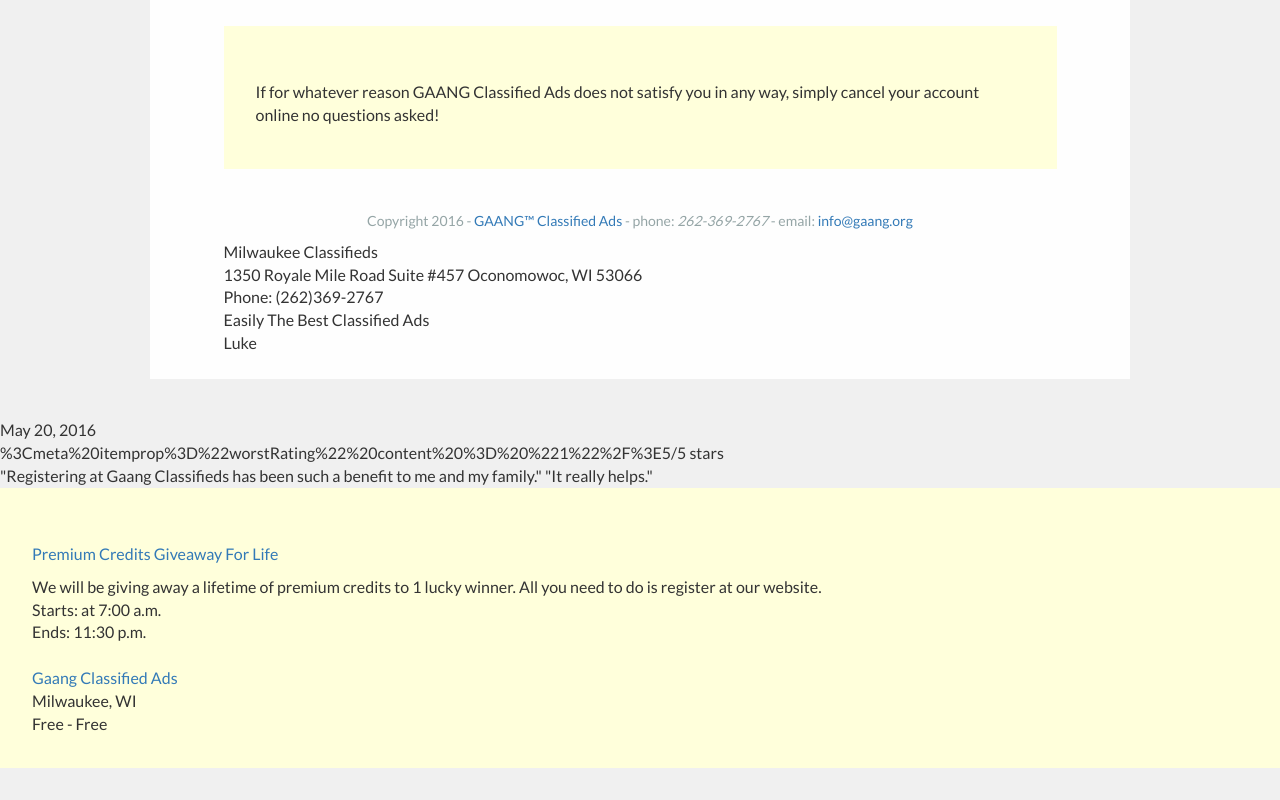
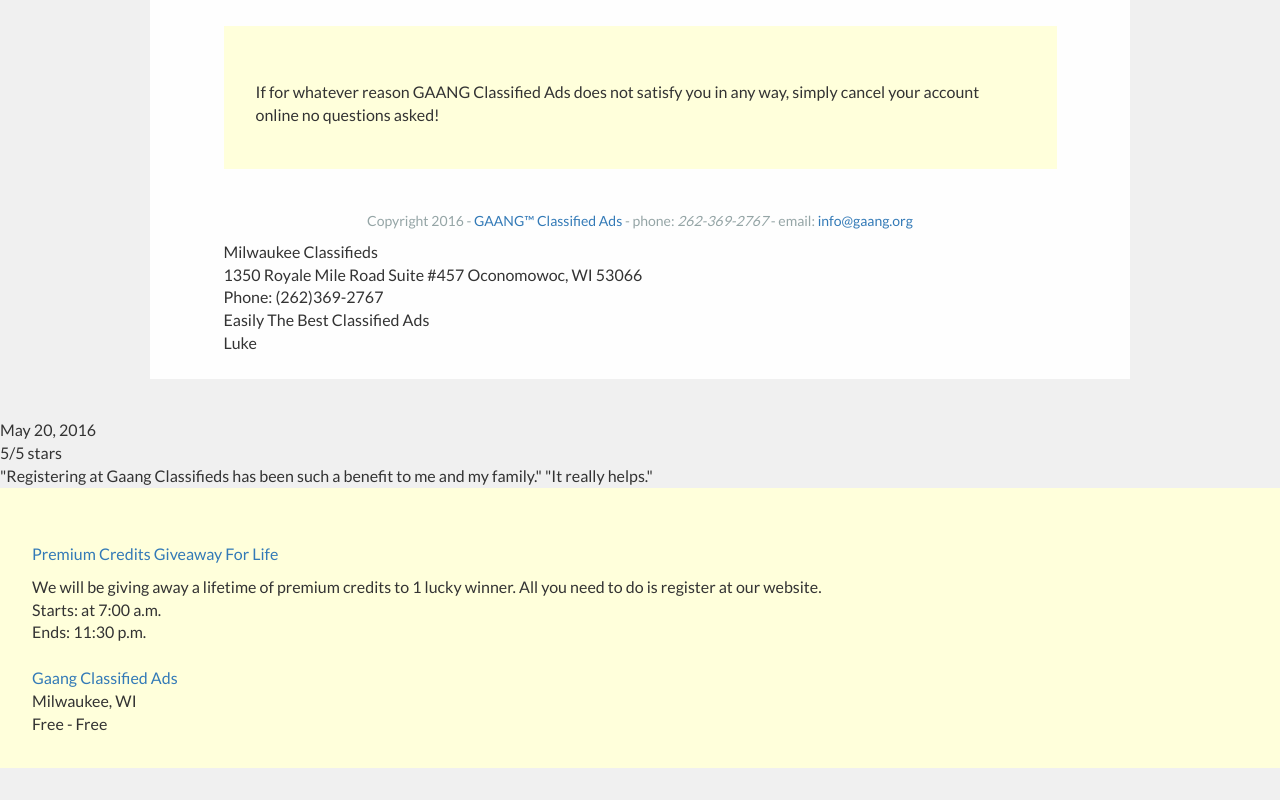
Before and after one commit to milwaukee-classifieds/milwaukee-classifieds.github.io, a plain HTML site: page index.html in a window 1280 px wide. Shown: the part 3006-3806 px from the top of the page. Drawn offline with nearby package versions, Linux system fonts and the light colour scheme; files that its build step writes are made by us from their sources; files whose address does not match are found by name.

Commit message:
Update index.html

```diff
--- a/index.html
+++ b/index.html
@@ -154,7 +154,7 @@
 </div>
 </body>
 <meta content="" itemprop="datePublished" />May 20, 2016
-<div cke:encoded="" itemprop="reviewRating" itemscope="" itemtype="http://schema.org/Rating">%3Cmeta%20itemprop%3D%22worstRating%22%20content%20%3D%20%221%22%2F%3E<span itemprop="ratingValue">5</span>/<span itemprop="bestRating">5</span> stars</div>
+<div cke:encoded="" itemprop="reviewRating" itemscope="" itemtype="http://schema.org/Rating"><span itemprop="ratingValue">5</span>/<span itemprop="bestRating">5</span> stars</div>
 <span itemprop="description">&quot;Registering at Gaang Classifieds has been such a benefit to me and my family.&quot; &quot;It really helps.&quot; </span>
 
 <div>
```
